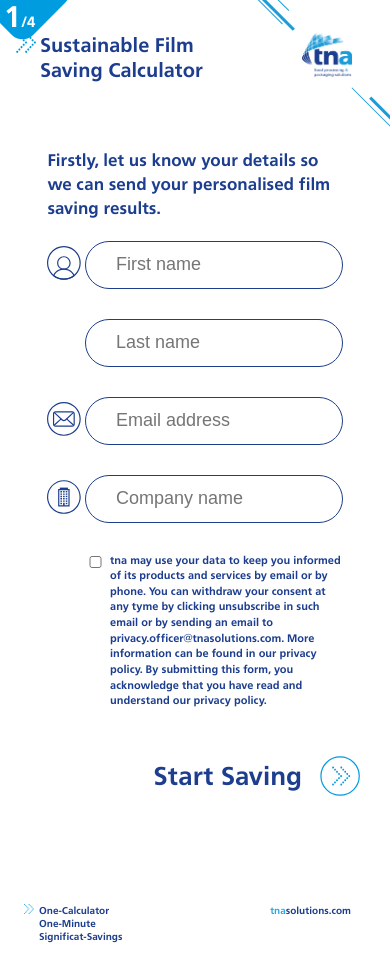
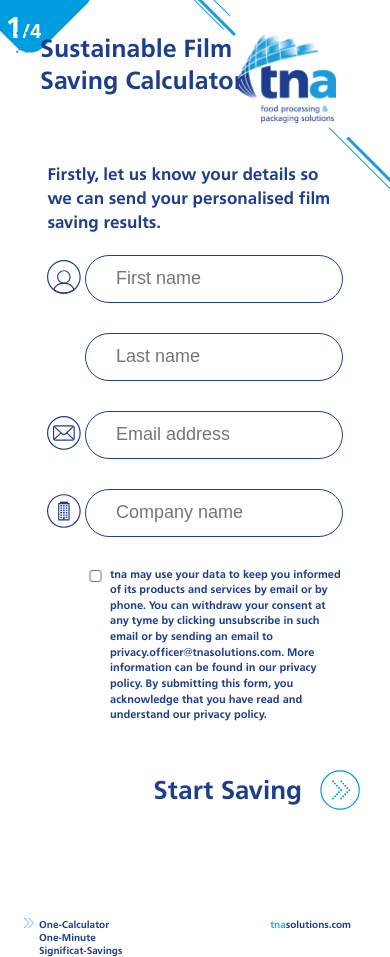
Before and after one commit to AnthonyJackson9/html_tna, a plain HTML site: page tna_page1.html in a window 390 px wide. Shown: the top 957 px of the page. Drawn offline with Linux system fonts and the light colour scheme.

Commit message:
update header footer reponsive

```diff
--- a/assets/styles/global.style.css
+++ b/assets/styles/global.style.css
@@ -194,6 +194,104 @@ button.fbtn-blue-start {
 }
 /* footer style global end */
 
+
+
+
+@media screen and (min-width: 2160px) {
+    .tna-header-title p {
+        font-size: 50px;
+    }
+    .tna-header-logo img {
+        width: 380px;
+    }
+    .tna-header-page-container {
+        font-size: 20px;
+    }
+    .tna-header-logo {
+        right: 3em;
+    }
+    .tna-footer {
+        font-size: 30px;
+    }
+    .tna-footer-title img {
+        width: 30px;
+    }
+}
+
+
+@media screen and (max-width: 2160px) {
+    .tna-header-title p {
+        font-size: 50px;
+    }
+    .tna-header-logo img {
+        width: 380px;
+    }
+    .tna-header-page-container {
+        font-size: 20px;
+    }
+    .tna-header-logo {
+        right: 0em;
+    }
+    .tna-footer {
+        font-size: 30px;
+    }
+    .tna-footer-title img {
+        width: 30px;
+    }
+}
+
+@media screen and (max-width: 1200px) {
+    .tna-header-title p {
+        font-size: 35px;
+    }
+    .tna-header-logo img {
+        width: 150px;
+    }
+    .tna-header-logo {
+        right: -10em;
+    }
+    .tna-footer {
+        font-size: 20px;
+    }
+    .tna-footer-title img {
+        width: 20px;
+    }
+}
+
+@media screen and (max-width: 700px) {
+    .tna-header-title p {
+        font-size: 25px;
+    }
+    .tna-header-logo img {
+        width: 100px;
+    }
+    .tna-header-logo {
+        right: -7em;
+    }
+    .tna-footer {
+        font-size: 10px;
+    }
+    .tna-footer-title img {
+        width: 10px;
+    }
+}
+
+
+
+
+
+
+
+
+
+
+
+
+
+
+
+
+
 /* From FarAway */
 @font-face {
     font-family: 'Frutiger Bold';
```
Also changed, not shown: assets/styles/page.style.css (+7 -0 lines).
